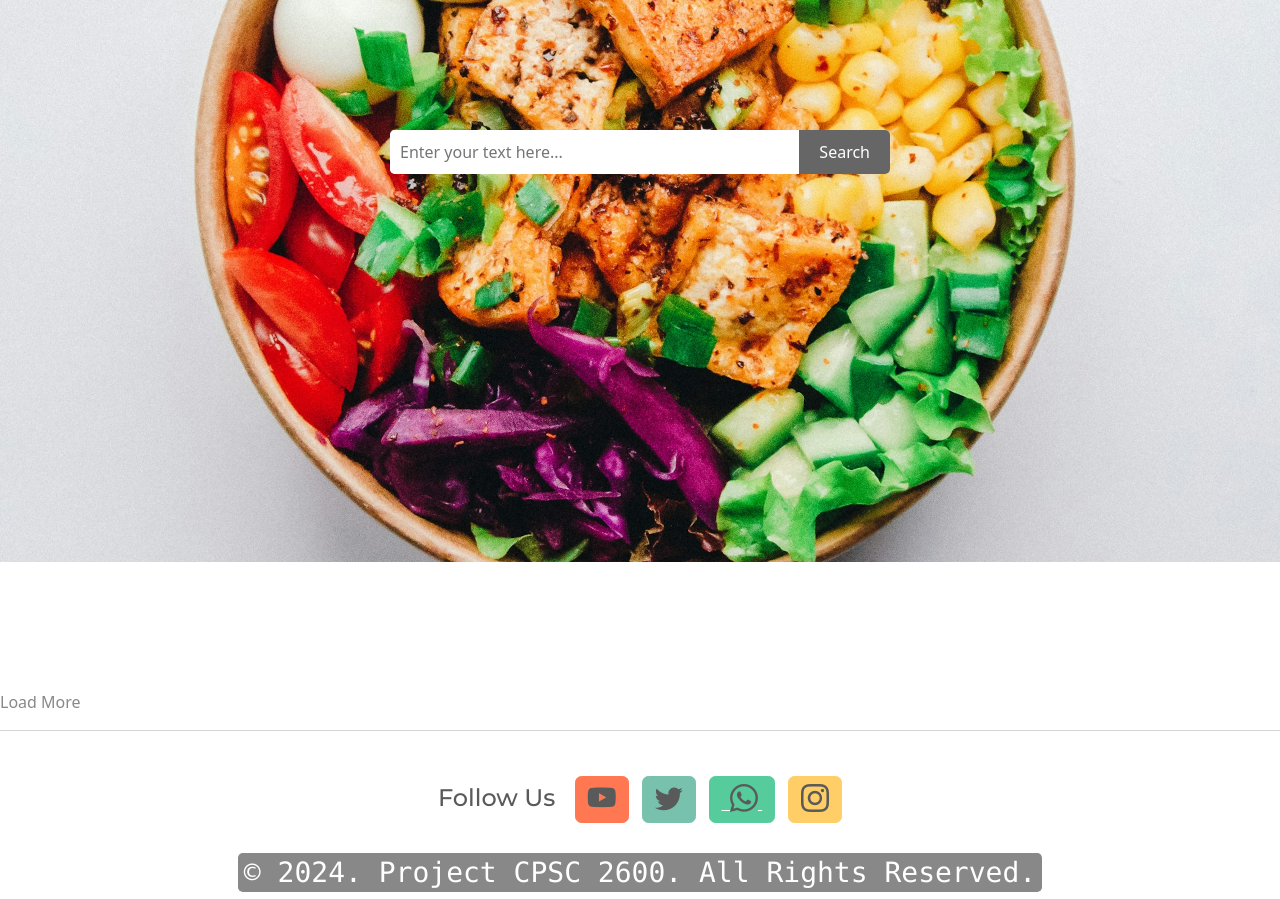
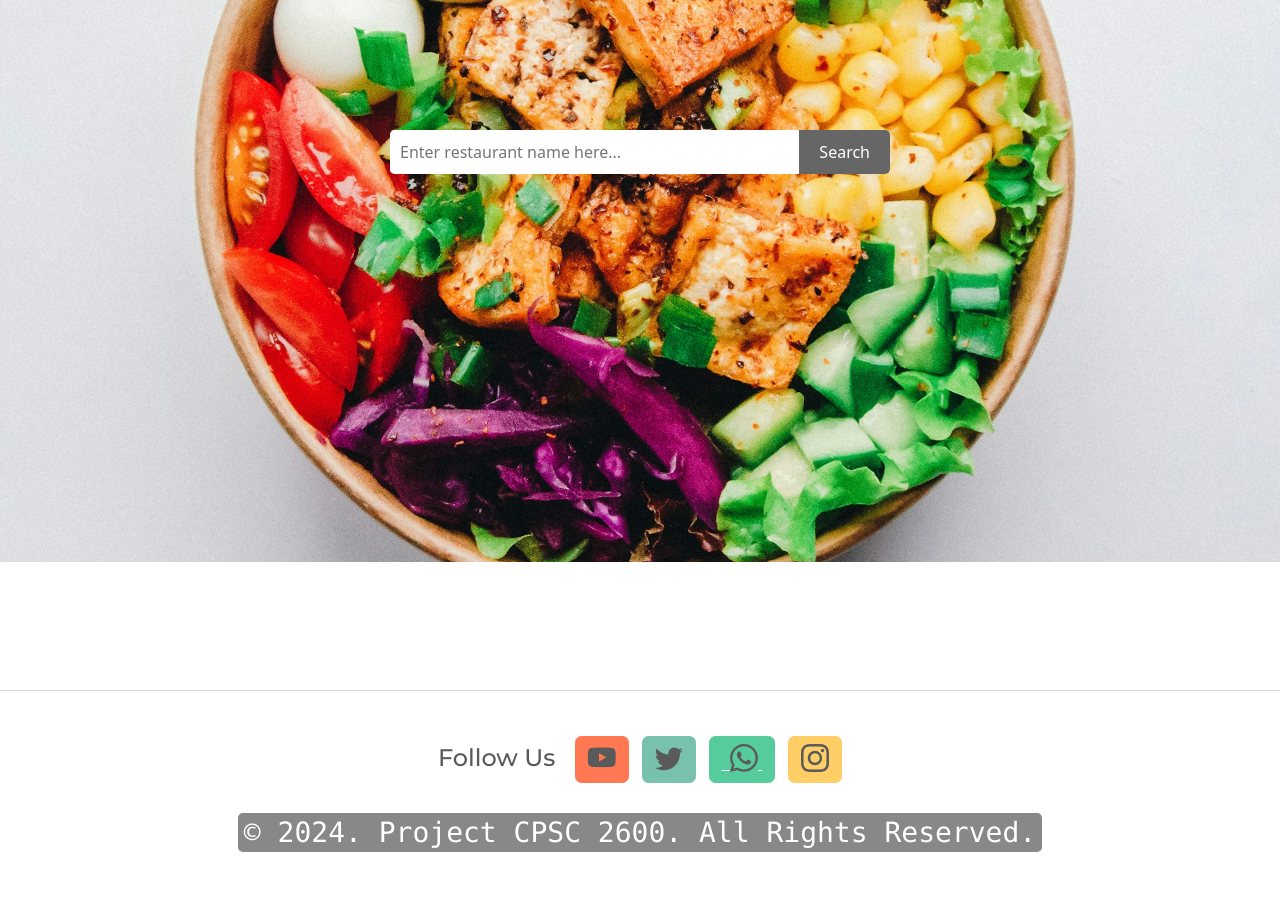
Before and after one commit to SeanAverS/2600-Final-Project, a website: page views/index.html in a window 1280 px wide. Shown: the part 360-1259 px from the top of the page. After the commit the page ends 1219 px from the top, so only its background shows below. Drawn offline with nearby package versions, Linux system fonts and the light colour scheme.

Commit message:
Update index.html

```diff
--- a/views/index.html
+++ b/views/index.html
@@ -98,17 +98,17 @@
 
 
 
-        <div class="background">
+         <div class="background">
 
 
 
             <div class="search-bar">
-                <input type="text" class="search-input" placeholder="Enter your text here...">
+                <input type="text" class="search-input" id="searchInput" placeholder="Enter restaurant name here...">
                 <button class="search-button">Search</button>
             </div>
         </div>
         <div class="card-container" id="cardContainer"></div>
-        <div id="loadMore">Load More</div>
+
     </section>
     <section id="Register">
         <div class="card">
```
